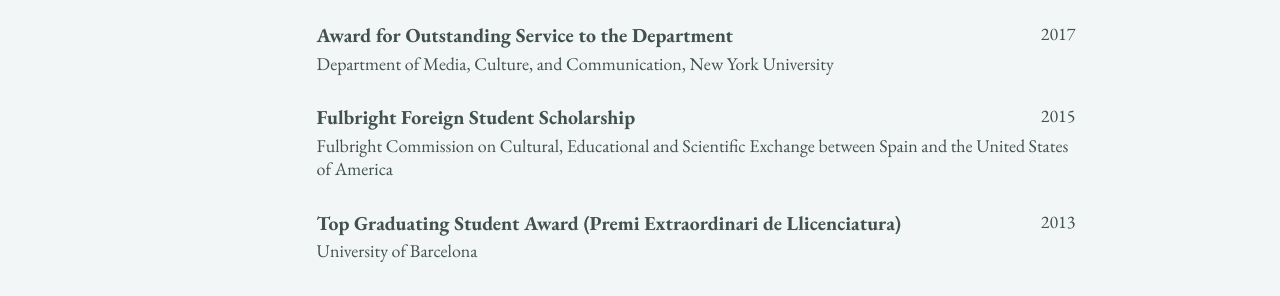
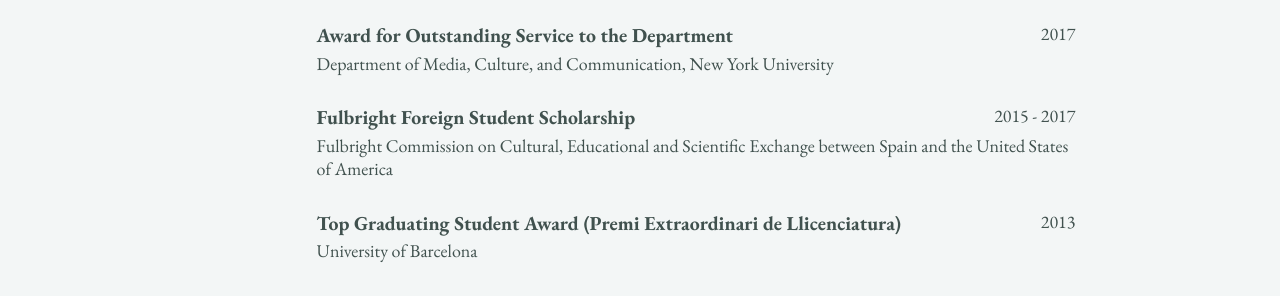
Before and after one commit to epujol90/epujol90.github.io, a Jekyll site: the page built from _pages/cv-json.md, in a window 1280 px wide and 900 px high, scrolled down 2075 px. Shown: the part 156-452 px from the top of the window. Built offline with Jekyll 4.4.1, drawn with Linux system fonts in a browser that asks for light colours; a script bundle is joined from its source files by our own code; library files that are not in the unit come from our copies.

Commit message:
Update cv.json

```diff
--- a/_data/cv.json
+++ b/_data/cv.json
@@ -146,7 +146,7 @@
       "issuer": "Department of Media, Culture, and Communication, New York University"
     },
     {
-      "year": "2015",
+      "year": "2015 - 2017",
       "title": "Fulbright Foreign Student Scholarship",
       "issuer": "Fulbright Commission on Cultural, Educational and Scientific Exchange between Spain and the United States of America"
     },
```
